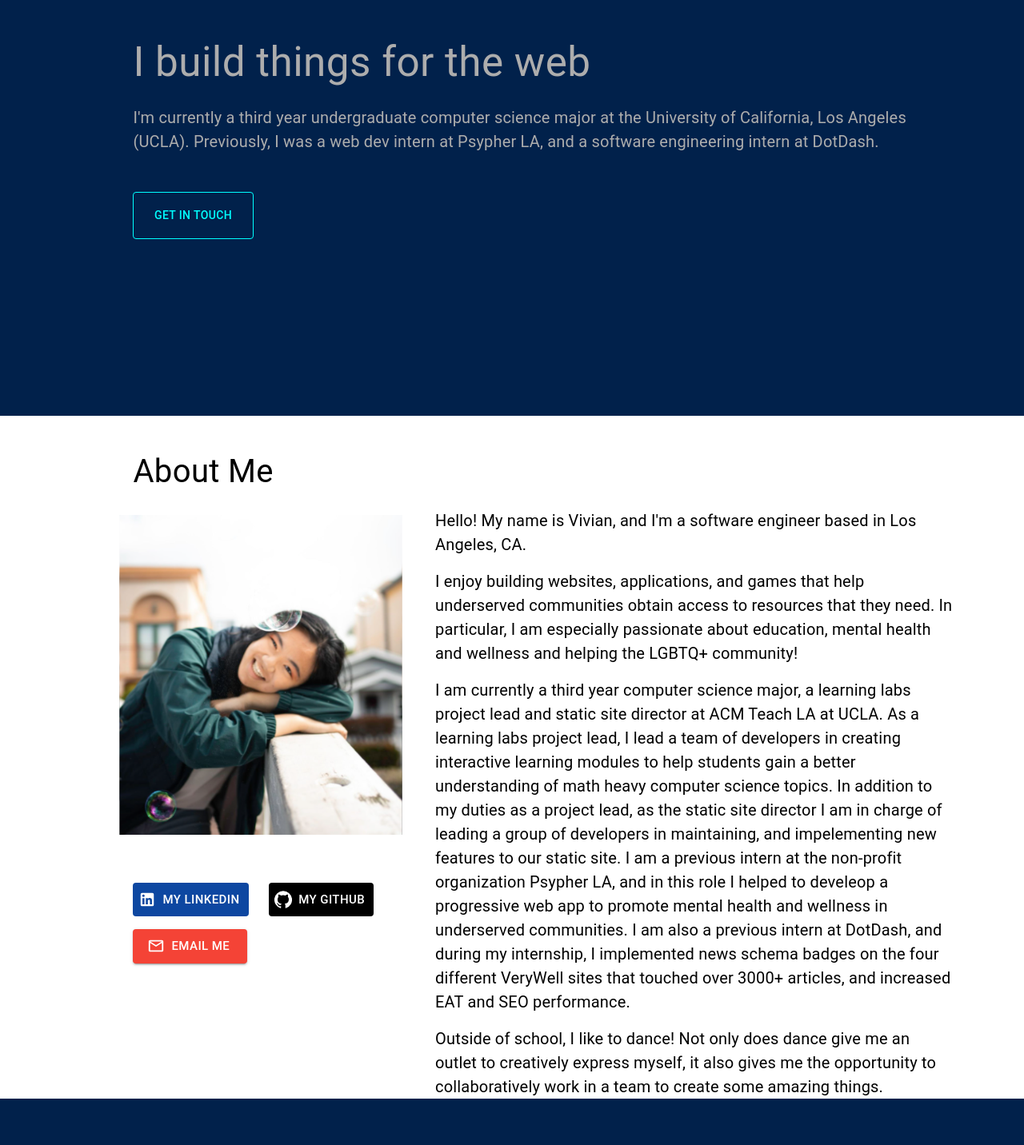
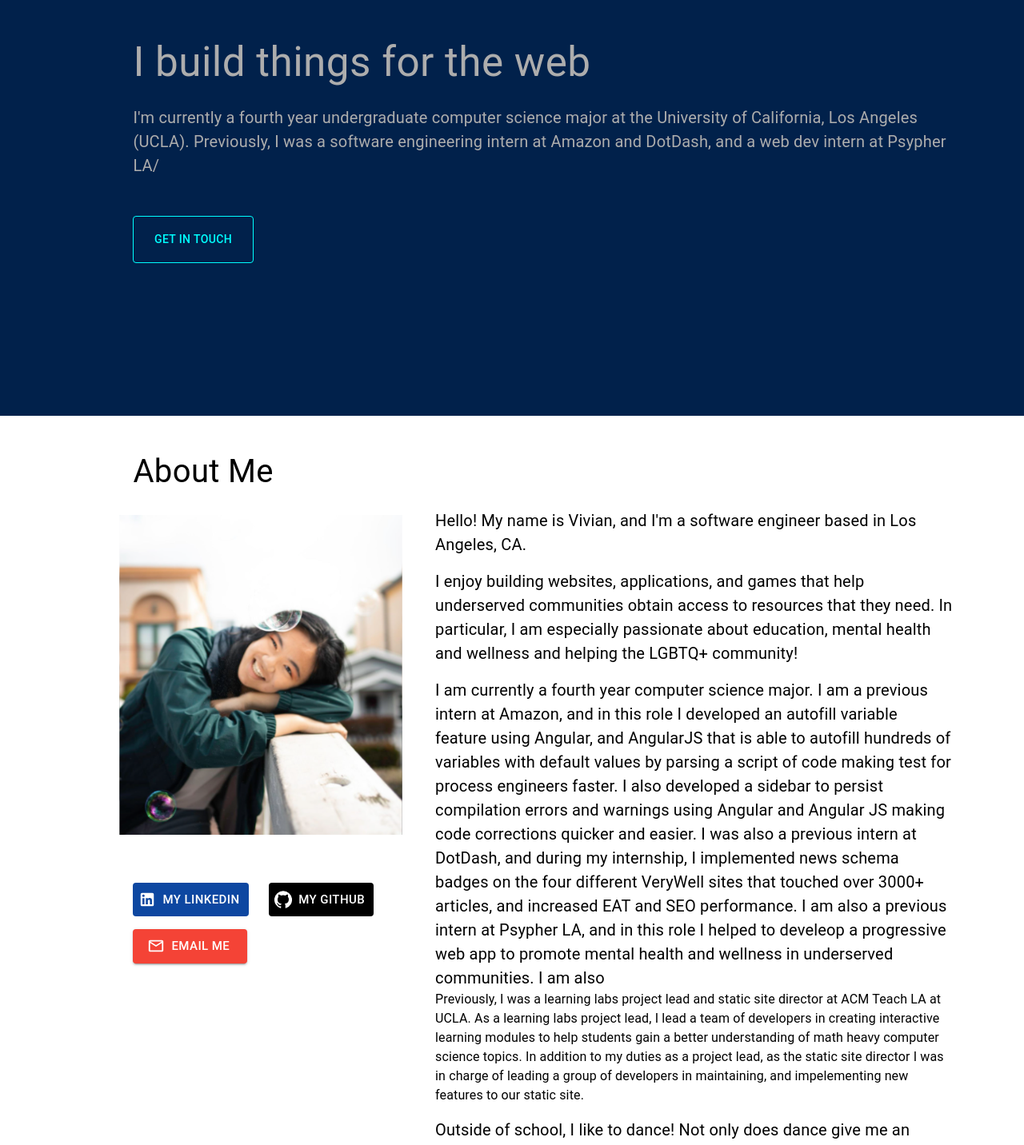
Before and after one commit to vivianha534/Portfolio, a React (Create React App) app: page / in a window 1280 px wide. Shown: the part 280-1712 px from the top of the page at 80% size. Built offline with nearby package versions, Linux system fonts and the light colour scheme.

Commit message:
updated with 4th year info and amazon internship

```diff
--- a/package.json
+++ b/package.json
@@ -4,6 +4,9 @@
   "private": true,
   "homepage": "https://vivianha534.github.io/Portfolio/",
   "dependencies": {
+    "@material-ui/core": "^4.12.3",
+    "@material-ui/icons": "^4.11.2",
+    "@material-ui/styles": "^4.11.4",
     "@testing-library/jest-dom": "^5.11.4",
     "@testing-library/react": "^11.1.0",
     "@testing-library/user-event": "^12.1.10",
--- a/src/components/AboutMe/Description.jsx
+++ b/src/components/AboutMe/Description.jsx
@@ -103,15 +103,19 @@ const Description = () => {
                     </Typography>
 
                     <Typography className = {classes.text}>
-                        I am currently a third year computer science major, a learning labs project lead and static site director
+                        I am currently a fourth year computer science major. I am a previous intern at Amazon, and in this role I developed an autofill variable feature using Angular, and AngularJS that is able to
+                        autofill hundreds of variables with default values by parsing a script of code making test for process engineers faster. I also developed a sidebar to persist compilation errors
+                        and warnings using Angular and Angular JS making code corrections quicker and easier. I was also a previous intern at DotDash, and during my internship,
+                        I implemented news schema badges on the four different VeryWell sites that touched over 3000+ articles, and increased EAT and SEO performance.
+                        I am also a previous intern at Psypher LA, and in this role I helped to develeop a progressive web app to promote mental health and wellness in underserved communities. I am also
+                    </Typography>
+                    <Typography>
+                        Previously, I was a learning labs project lead and static site director
                         at ACM Teach LA at UCLA. As a learning labs project lead, I lead a team of developers in creating interactive learning modules
                         to help students gain a better understanding of math heavy computer science topics. In addition to my duties as a project lead,
-                        as the static site director I am in charge of leading a group of developers in maintaining, and impelementing new features to
-                        our static site. I am a previous intern at the  non-profit organization Psypher LA, and in this role I helped to develeop a progressive
-                        web app to promote mental health and wellness in underserved communities. I am also a previous intern at DotDash, and during my internship,
-                        I implemented news schema badges on the four different VeryWell sites that touched over 3000+ articles, and increased EAT and SEO performance.
+                        as the static site director I was in charge of leading a group of developers in maintaining, and impelementing new features to
+                        our static site.
                     </Typography>
-
                     <Typography className = {classes.text}>
                         Outside of school, I like to dance! Not only does dance give me an outlet to creatively express myself,
                         it also gives me the opportunity to collaboratively work in a team to create some amazing things.
--- a/src/components/HomePage/Intro.jsx
+++ b/src/components/HomePage/Intro.jsx
@@ -92,9 +92,9 @@ const Intro = () => {
 
             <div className = {classes.description}>
                 <Typography className = {classes.text}>
-                    I'm currently a third year undergraduate computer science major at the University of California,
-                    Los Angeles (UCLA). Previously, I was a web dev intern at Psypher LA, and a software engineering intern
-                    at DotDash.
+                    I'm currently a fourth year undergraduate computer science major at the University of California,
+                    Los Angeles (UCLA). Previously, I was a software engineering intern at Amazon and DotDash, and a web
+                    dev intern at Psypher LA/
                 </Typography>
             </div>
 
--- a/src/page/AboutMePage.jsx
+++ b/src/page/AboutMePage.jsx
@@ -1,6 +1,6 @@
 import React from "react"
 import Description from "../components/AboutMe/Description"
-import { makeStyles, createStyles,Theme } from "@material-ui/core/styles";
+import { makeStyles, createStyles } from "@material-ui/core/styles";
 
 const useStyles = makeStyles((theme) =>
     createStyles({
```
Also changed, not shown: 2 other files (tests, documents, lock files or other folders).
